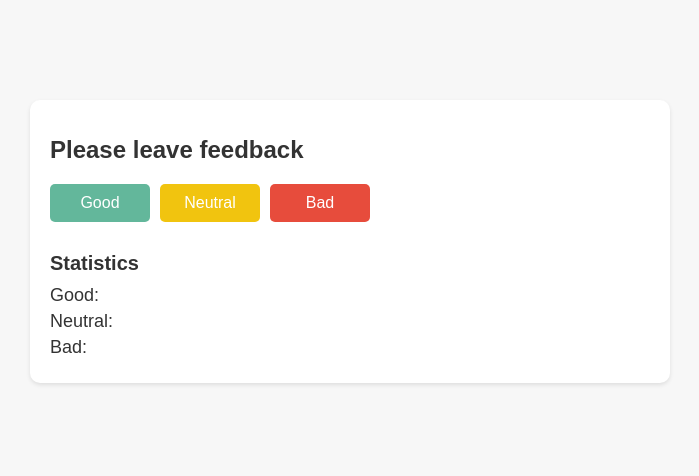
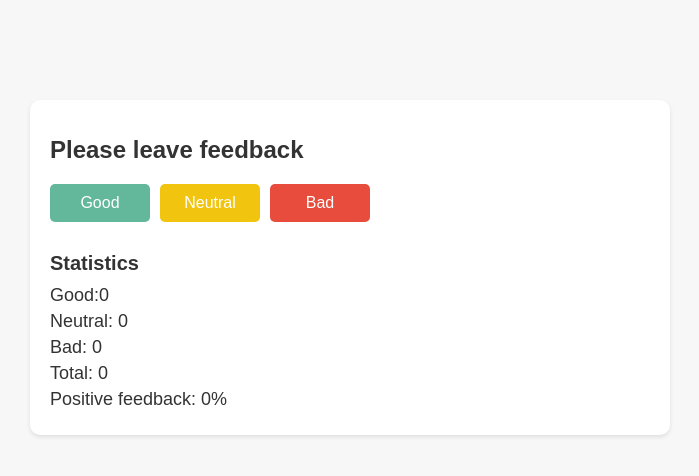
Before and after one commit to zhurakovska/goit-react-hw-02-feedback, a React (Create React App) app: page / in a window 1280 px wide. Shown: the top 476 px of the page, without its empty margins (290-989 px from the left). Built offline with nearby package versions, Linux system fonts and the light colour scheme.

Commit message:
add percentage and total

```diff
--- a/src/components/Feedback/Feedback.jsx
+++ b/src/components/Feedback/Feedback.jsx
@@ -1,12 +1,8 @@
 import React from 'react';
-
-// import { nanoid } from 'nanoid';
-
 import {
   Container,
   Title,
   ButtonGroup,
-  Button,
   GoodButton,
   NeutralButton,
   BadButton,
@@ -15,19 +11,61 @@
 } from './Feedback.styled';
 
 export class Feedback extends React.Component {
+  state = {
+    good: 0,
+    neutral: 0,
+    bad: 0,
+    total: 0,
+    percentage: 0,
+  };
+
+  handleChangeComment = event => {
+    const { name } = event.target;
+    this.setState(
+      prevState => ({ [name]: prevState[name] + 1 }),
+      this.countTotalFeedback
+    );
+  };
+
+  countTotalFeedback = () => {
+    const { good, neutral, bad } = this.state;
+    this.setState(
+      {
+        total: good + neutral + bad,
+      },
+      this.countPositiveFeedbackPercentage
+    );
+  };
+
+  countPositiveFeedbackPercentage = () => {
+    const { good, total } = this.state;
+    this.setState({
+      percentage: total > 0 ? ((good / total) * 100).toFixed(1) : 0,
+    });
+  };
+
   render() {
+    const { good, neutral, bad, total, percentage } = this.state;
     return (
       <Container>
         <Title>Please leave feedback</Title>
         <ButtonGroup>
-          <GoodButton type="button">Good</GoodButton>
-          <NeutralButton type="button">Neutral</NeutralButton>
-          <BadButton type="button">Bad</BadButton>
+          <GoodButton name="good" onClick={this.handleChangeComment}>
+            Good
+          </GoodButton>
+          <NeutralButton name="neutral" onClick={this.handleChangeComment}>
+            Neutral
+          </NeutralButton>
+          <BadButton name="bad" onClick={this.handleChangeComment}>
+            Bad
+          </BadButton>
         </ButtonGroup>
         <StatisticsTitle>Statistics</StatisticsTitle>
-        <Statistic>Good:</Statistic>
-        <Statistic>Neutral:</Statistic>
-        <Statistic>Bad:</Statistic>
+        <Statistic>Good:{good}</Statistic>
+        <Statistic>Neutral: {neutral}</Statistic>
+        <Statistic>Bad: {bad}</Statistic>
+        <Statistic>Total: {total}</Statistic>
+        <Statistic>Positive feedback: {percentage}%</Statistic>
       </Container>
     );
   }
```
